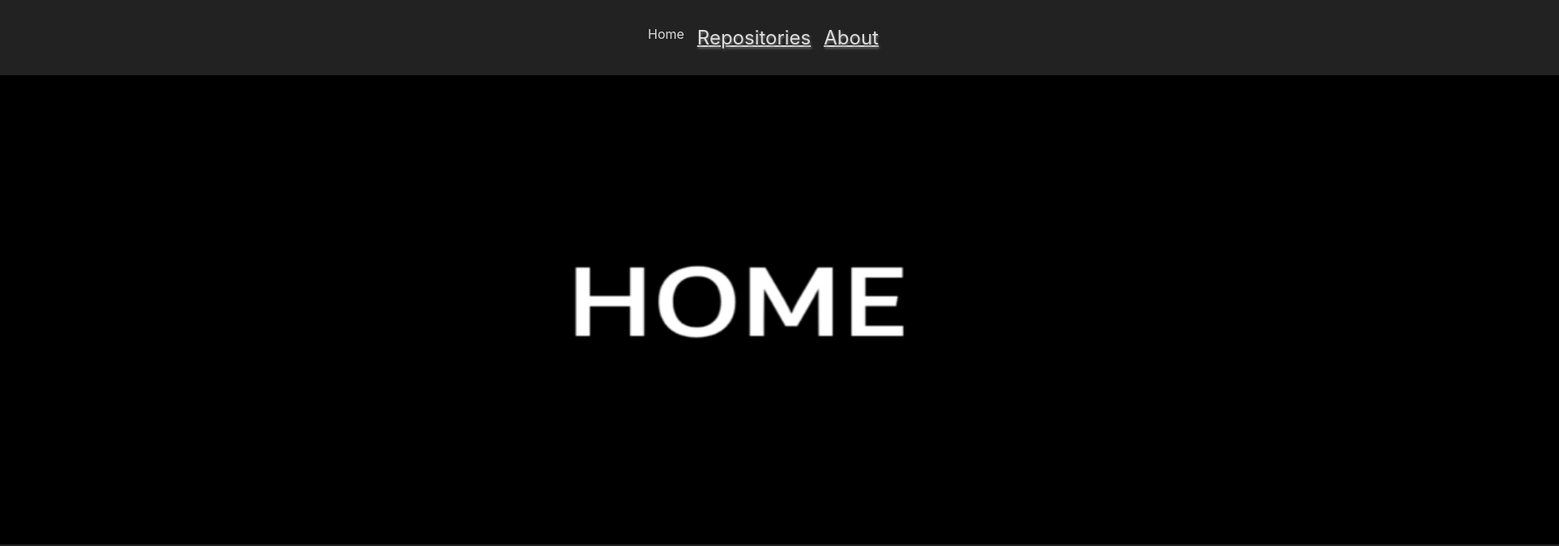
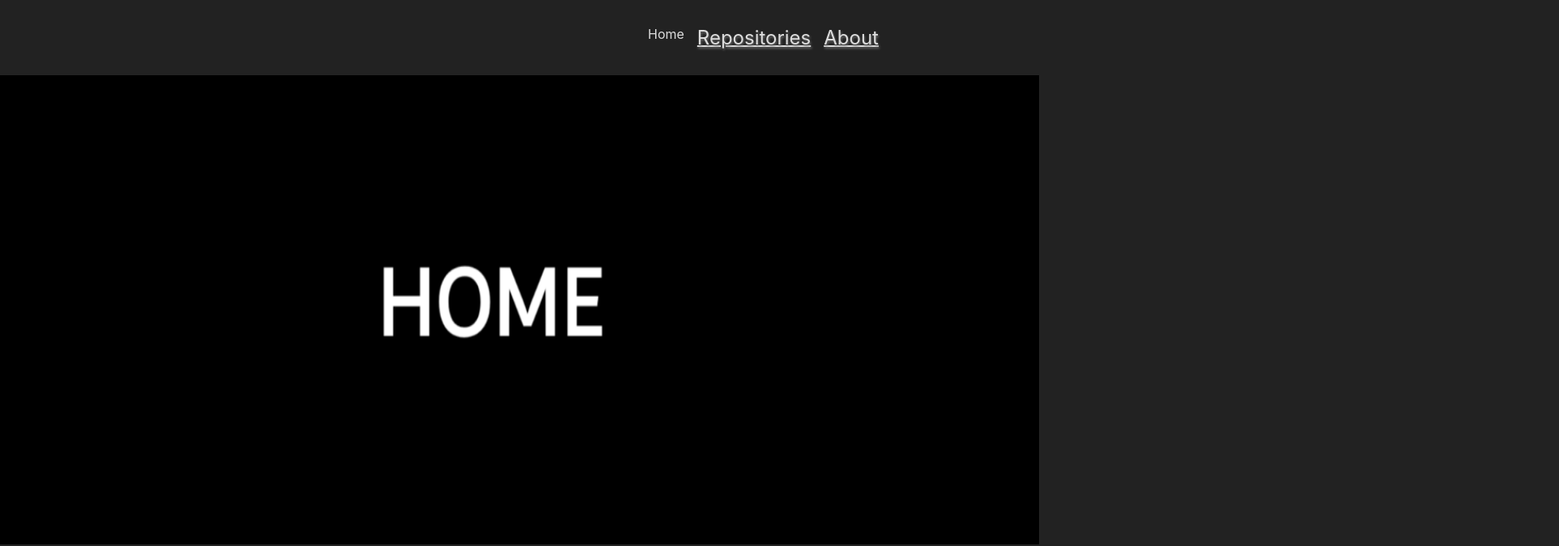
Before and after one commit to LuanTMoura/luantmoura-portifolio-blog, a Next.js app: page / in a window 1536 px wide. Shown: the top 675 px of the page at 81% size, 1925 px wide, since content can reach past the window. Built offline with nearby package versions, Linux system fonts and the light colour scheme.

Commit message:
Update desktop css

```diff
--- a/components/pagestyles/about.module.css
+++ b/components/pagestyles/about.module.css
@@ -241,7 +241,7 @@
 }
 
 .imgconfig{
-  width: 1925px;
+  width: 1283px;
   height: 580px;
   display: flex;
   justify-content: center;
--- a/components/pagestyles/home.module.css
+++ b/components/pagestyles/home.module.css
@@ -563,7 +563,7 @@
 
   /* Estilos específicos para o componente Home */
   .imgconfig{
-    width: 1925px;
+    width: 1283px;
     height: 580px;
     display: flex;
     justify-content: center;
--- a/components/pagestyles/repositories.module.css
+++ b/components/pagestyles/repositories.module.css
@@ -418,13 +418,12 @@
   }
 
   .imgconfig{
-    width: 1900px;
+    width: 1283px;
     height: 580px;
     display: flex;
     justify-content: center;
     align-items: center;
-    margin: 0 auto;
-}
+  }
 
   .title {
     font-weight: bold;
--- a/components/post/posts.module.css
+++ b/components/post/posts.module.css
@@ -184,6 +184,13 @@ padding-top: 0.10cm;
 
 /*My Device*/
 @media screen and (min-width: 1283px) {
+  .imgconfig{
+    width: 1283px;
+    height: 580px;
+    display: flex;
+    justify-content: center;
+    align-items: center;
+  }
   .titleconfig{
       color: #ffffff;
       font-family: 'Open Sans Condensed', sans-serif;
```
